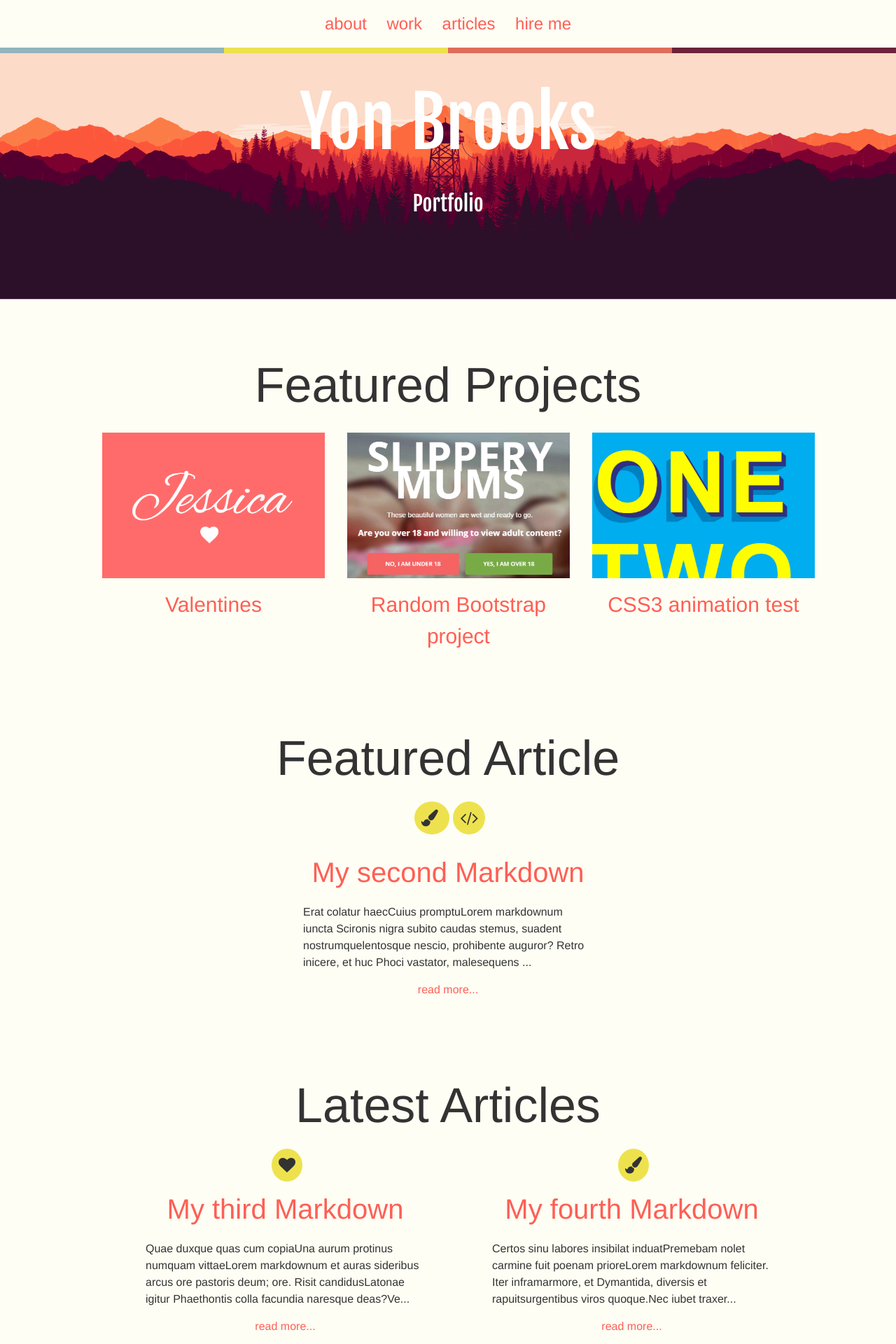
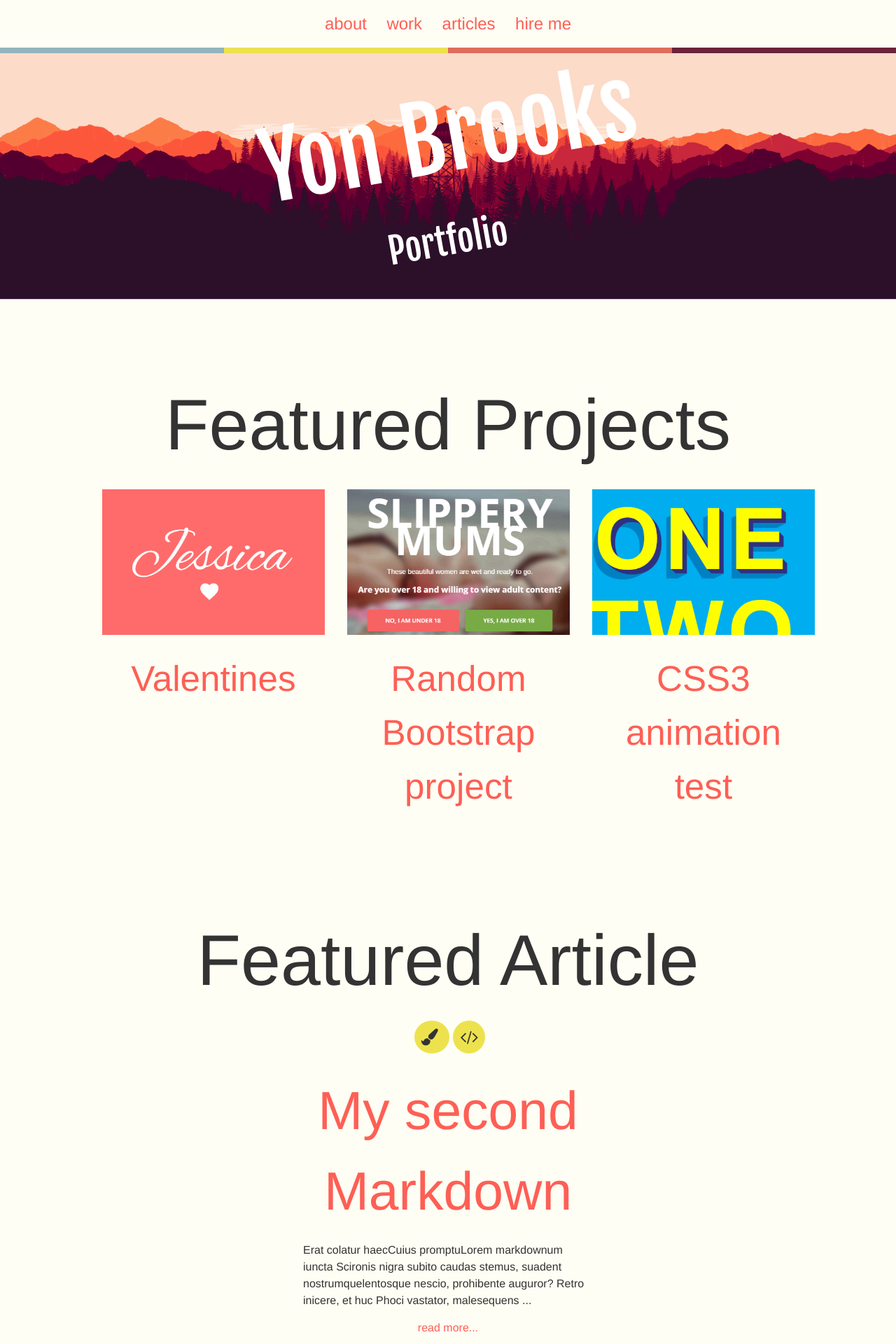
Before and after one commit to Yonald/portfolio, a Jekyll site: the page built from index.html, in a window 1280 px wide. Shown: the top 1920 px of the page at 70% size. Built offline with Jekyll 4.4.1, drawn with Linux system fonts in a browser that asks for light colours; nearby versions of some CDN libraries.

Commit message:
added vw font-values for headings

```diff
--- a/_includes/header.html
+++ b/_includes/header.html
@@ -10,10 +10,12 @@
 
 <header class="site-header gradient-bar">
 
-<h1 class="site-title mega">
-  <a href="{{ site.baseurl }}"><span class ="title">Yon Brooks</span></a>
-</h1>
+<div class="container">
+	<h1 class="site-title mega">
+	  <a href="{{ site.baseurl }}"><span class ="title">Yon Brooks</span></a>
+	</h1>
 
-<h3><span class ="title">Portfolio</span></h3>
+	<h3><span class ="title">Portfolio</span></h3>
+</div>
 
 </header>
--- a/_sass/components/_text-animation.scss
+++ b/_sass/components/_text-animation.scss
@@ -4,6 +4,7 @@ $shadow: #533d4a;
 
 .title {
   font-family: 'Fjalla One', sans-serif;
+  display: block;
   transform: translateX(0%) rotate(-10deg);
   color: #fff;
 
--- a/css/main.scss
+++ b/css/main.scss
@@ -12,11 +12,11 @@ $base-font-weight: 500;
 $small-font-size:  $base-font-size * 0.875;
 $base-line-height: 1.5;
 
-$mega-font-size: 100px;
-$h1-font-size: 70px;
-$h2-font-size: 40px;
-$h3-font-size: 30px;
-$h4-font-size: 24px;
+$mega-font-size: 10vw;
+$h1-font-size: 8vw;
+$h2-font-size: 6vw;
+$h3-font-size: 4vw;
+$h4-font-size: 3vw;
 
 $spacing-unit:     30px;
 
```
